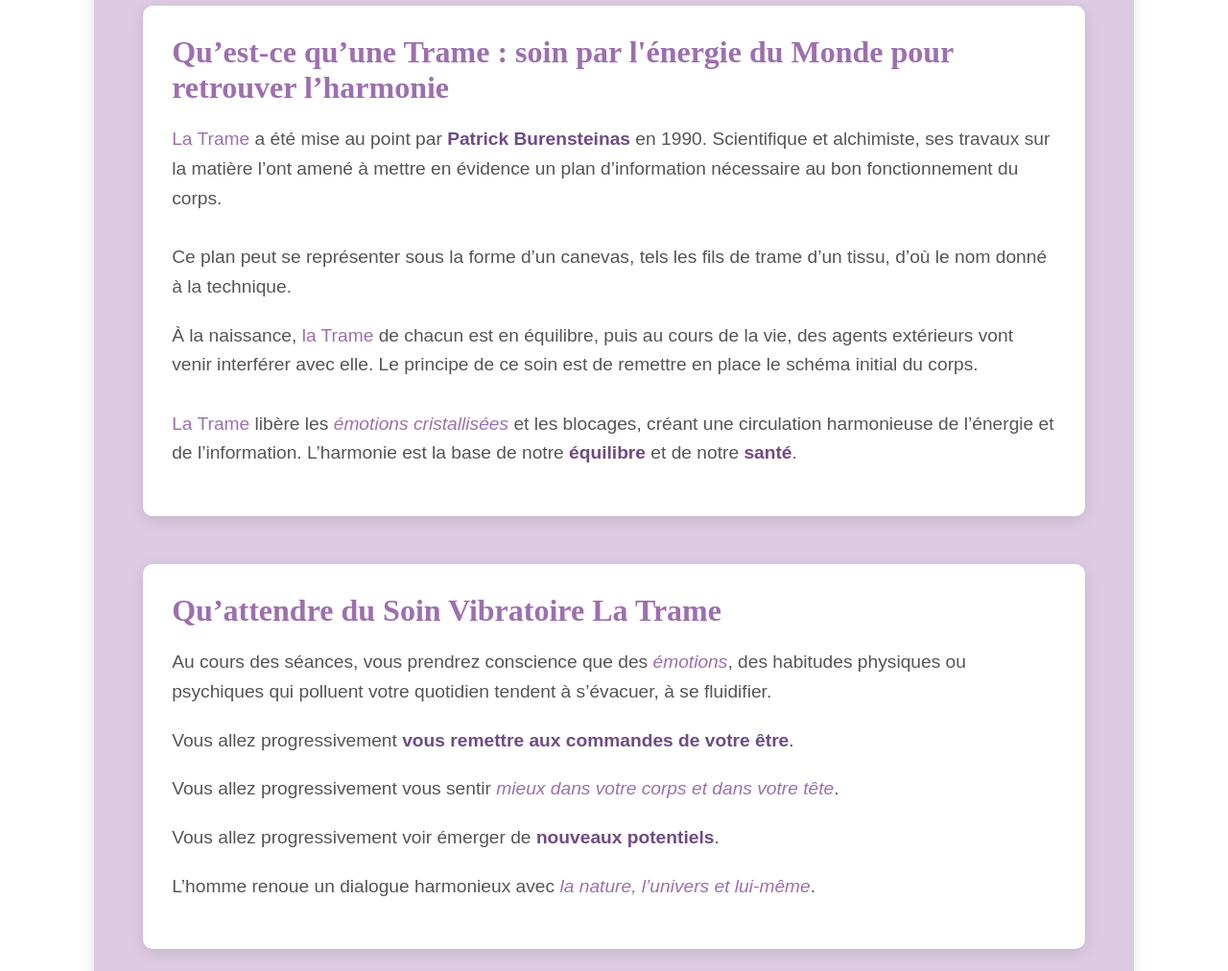
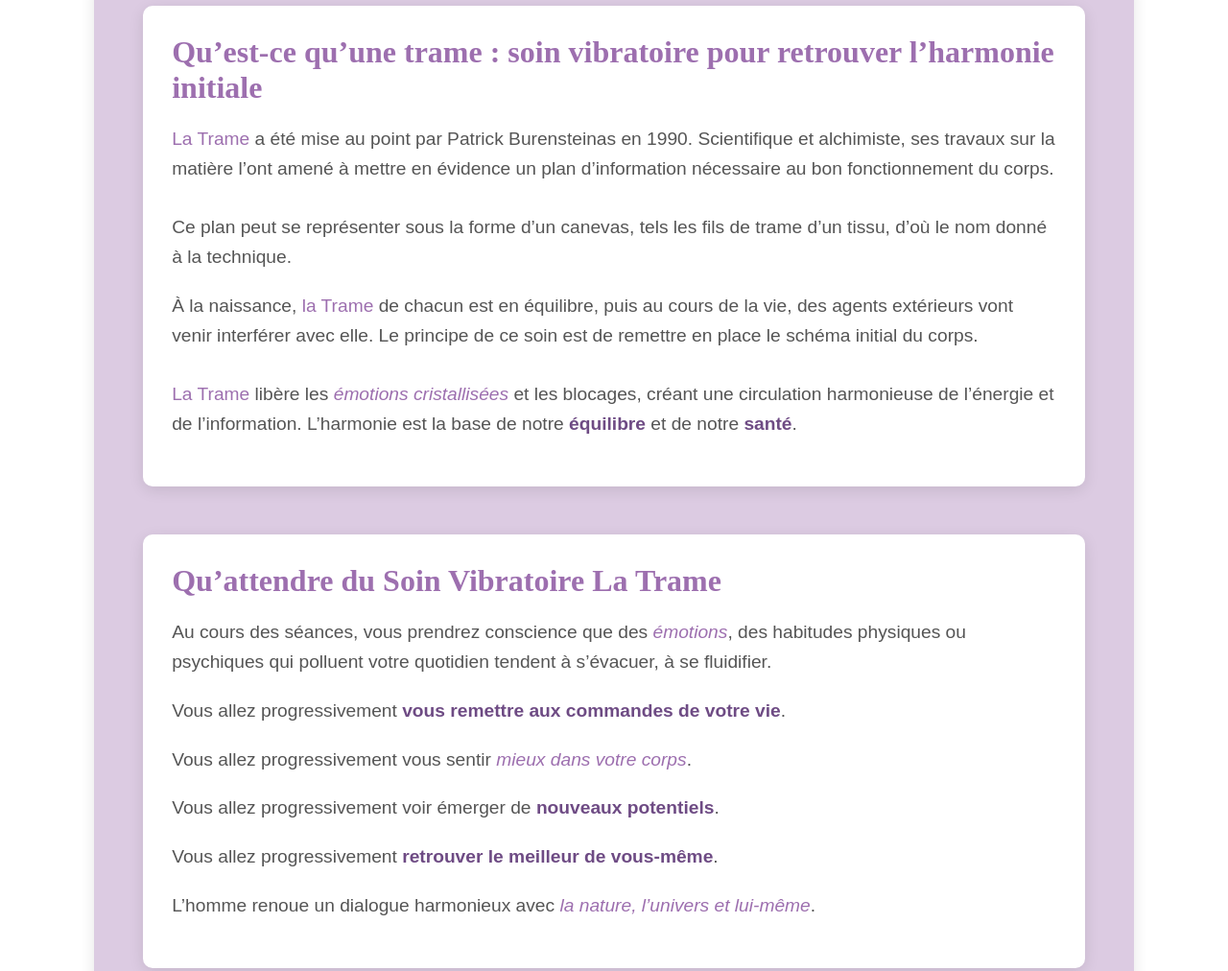
Before and after one commit to nathaliejochum-latrame/site, a website: page index.html in a window 1280 px wide. Shown: the part 2460-3472 px from the top of the page at 96% size. Drawn offline with Linux system fonts and the light colour scheme; a web font is replaced by a local one.

Commit message:
update texte and remove video

```diff
--- a/index.html
+++ b/index.html
@@ -65,9 +65,9 @@
       <section id="section2" class="background">
         <section>
           <article>
-            <h2>Qu’est-ce qu’une Trame : soin par l'énergie du Monde pour retrouver l’harmonie</h2>
+            <h2>Qu’est-ce qu’une trame : soin vibratoire pour retrouver l’harmonie initiale</h2>
             <p>
-              <span class="highlight">La Trame</span> a été mise au point par <strong>Patrick Burensteinas</strong> en 1990.
+              <span class="highlight">La Trame</span> a été mise au point par Patrick Burensteinas en 1990.
               Scientifique et alchimiste, ses travaux sur la matière l’ont amené à mettre en évidence un plan d’information nécessaire au bon fonctionnement du corps.
               <br><br> Ce plan peut se représenter sous la forme d’un canevas, tels les fils de trame d’un tissu, d’où le nom donné à la technique.
             </p>
@@ -87,9 +87,10 @@
               Au cours des séances, vous prendrez conscience que des <em>émotions</em>, des habitudes physiques ou psychiques qui polluent votre quotidien tendent à s’évacuer,
               à se fluidifier.
             </p>
-            <p>Vous allez progressivement <strong>vous remettre aux commandes de votre être</strong>.</p>
-            <p>Vous allez progressivement vous sentir <em>mieux dans votre corps et dans votre tête</em>.</p>
+            <p>Vous allez progressivement <strong>vous remettre aux commandes de votre vie</strong>.</p>
+            <p>Vous allez progressivement vous sentir <em>mieux dans votre corps</em>.</p>
             <p>Vous allez progressivement voir émerger de <strong>nouveaux potentiels</strong>.</p>
+            <p>Vous allez progressivement <strong>retrouver le meilleur de vous-même</strong>.</p>
             <p>L’homme renoue un dialogue harmonieux avec <em>la nature, l’univers et lui-même</em>.</p>
           </article>
         </section>
@@ -119,7 +120,7 @@
         <section id="section-cabinet">
           <img id="cabinet" src="./assets/img/cabinet.jpg" alt="cabinet de Nathalie Jochum à Metz pour des soins vibratoires">
           <article>
-            <h2>Comment se passe la séance de soin par l'énergie du Monde La Trame</h2>
+            <h2>Comment se passe la séance de soin vibratoire la Trame</h2>
             <p>
               La durée d’une séance est de <strong>45 minutes</strong>. Le patient est habillé, allongé et confortablement installé. Le praticien procède au soin vibratoire <span class="highlight">la Trame</span> dans un léger toucher sur le tronc, les pieds et la tête.
             </p>
```
Also changed, not shown: galerie.html (+2 -2 lines).
